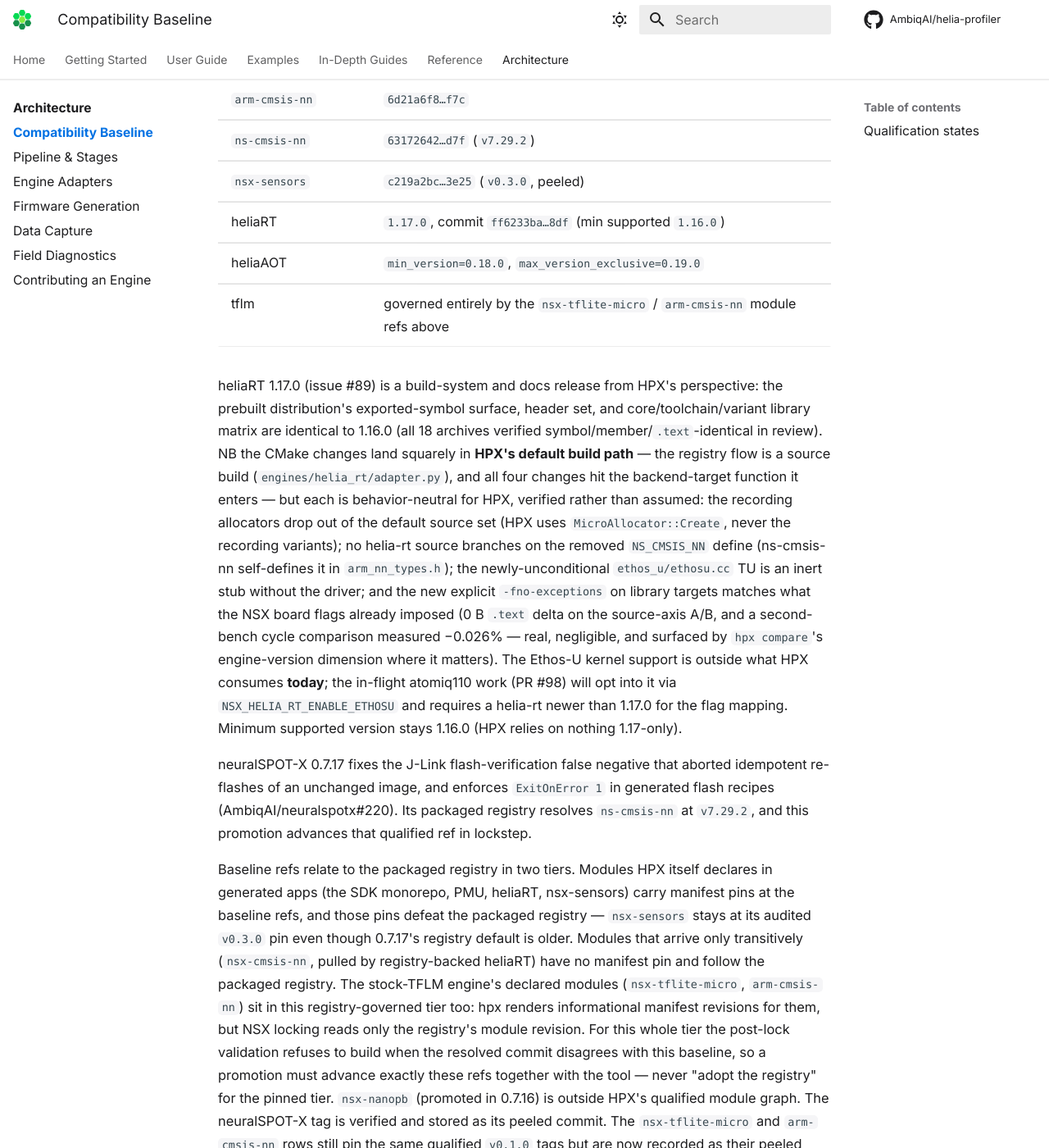
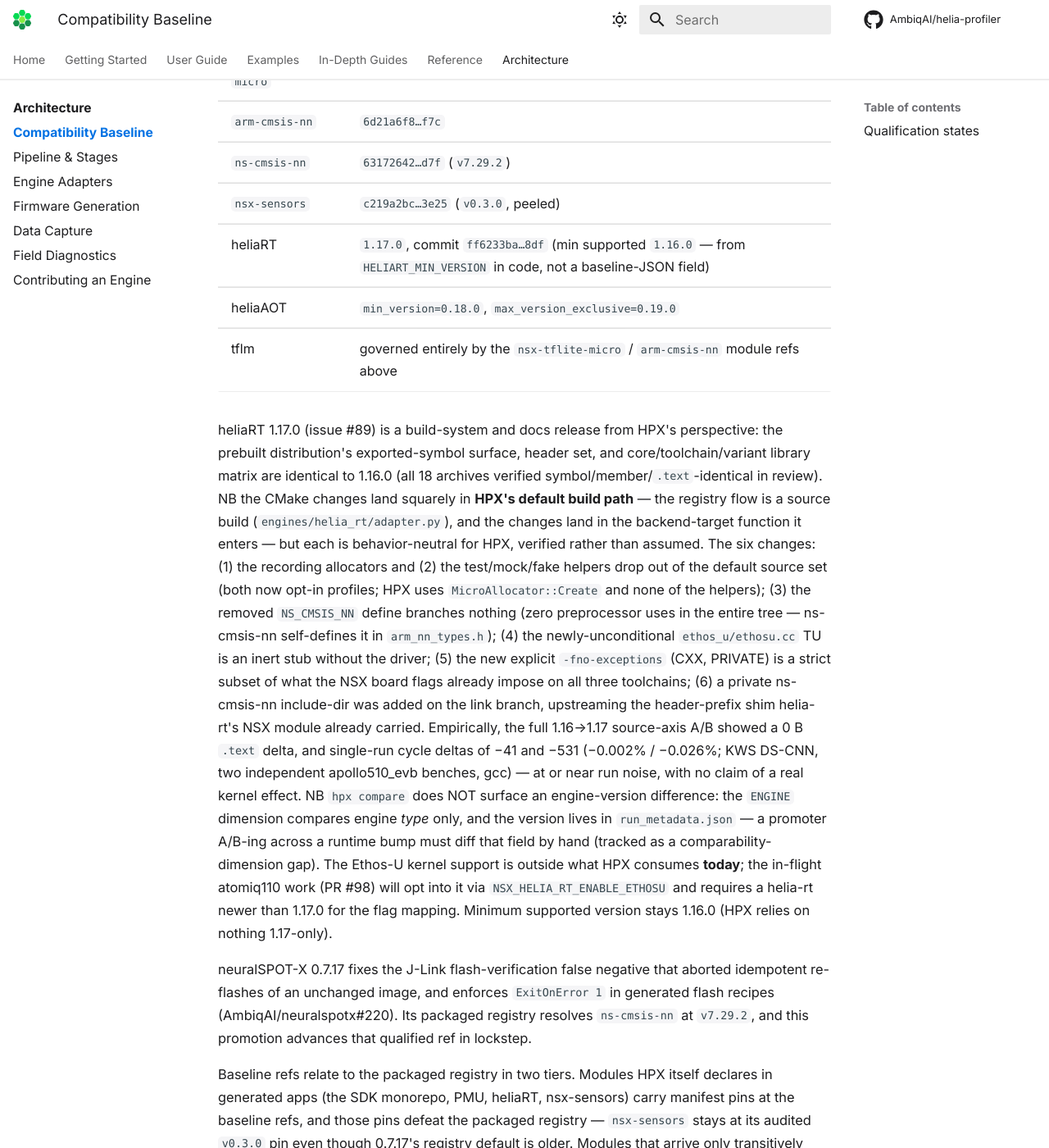
Before and after one commit to AmbiqAI/helia-profiler, an MkDocs documentation site: the page built from docs/architecture/compatibility-baseline.md, in a window 1280 px wide and 1400 px high, scrolled down 622 px. Shown: the whole window at 82% size. Built offline with MkDocs 1.6.1 and Material for MkDocs 9.7.7, drawn with Linux system fonts in a browser that asks for light colours; some web fonts are replaced; comment, search, counter and statistics services are not loaded.

Commit message:
docs: #192 review round — fix the false compare claim, complete the audit
Two lenses on the follow-up (accuracy vs primary sources + mechanical
consistency). The accuracy lens found a BLOCKER in the rewrite itself:

- The doc claimed the 1.16->1.17 cycle delta is "surfaced by hpx
  compare's engine-version dimension" — NO SUCH DIMENSION EXISTS. The
  ENGINE dimension compares engine TYPE only; the version lives in
  run_metadata.json and a cross-promotion A/B renders an identical
  environment table. The doc now states the truth (hand-diff required)
  and the gap is filed as #193 (with the related #132 toolchain-
  dimension acceptance item and the table's missing drift guard).
- The "all four changes" completeness quantifier was checkably wrong:
  the backend-target diff has SIX changes; the rewrite had also dropped
  the test-helpers half the ORIGINAL text carried. All six now
  enumerated, including the ns-cmsis-nn include-dir precedence change a
  blast-radius auditor needs.
- The measurement claim is now honestly caveated: both single-run
  deltas (-41 and -531 cycles), model/board/toolchain named, "at or
  near run noise, no claim of a real kernel effect" — replacing an
  unsupported "real".
- The fixture comment overstated fidelity in exactly the way it was
  written to fix: only module.version tracks the release (the fixture's
  summary still says "prebuilt static libraries"). Reworded, and the
  one claimed invariant is now ENFORCED
  (test_heliart_nsx_fixture_version_tracks_the_qualified_release).
- The hint loses the repo archaeology (moved to a code comment) and its
  self-contradicting first sentence: "full heliaRT repo checkout, not a
  release zip: zips omit the repo-root CMakeLists.txt and
  cmake/helia_rt_sources.cmake."
- Table cell notes min-version comes from HELIART_MIN_VERSION in code,
  not a baseline-JSON field (the next promoter's trap).

The lens verified the PR's central corrections against primary sources
(release-zip contents byte-compared, all 18 archives re-proven
identical at member-multiset level, NSX -fno-exceptions confirmed on
all three toolchains, ns-cmsis-nn self-define confirmed at the
qualified ref) — those stand.

Suite: 2584 passed. ruff clean.

Co-Authored-By: Claude Fable 5 <noreply@anthropic.com>
Claude-Session: https://claude.ai/code/session_016jRJjynMVzciYaEhaAWvQL

```diff
--- a/docs/architecture/compatibility-baseline.md
+++ b/docs/architecture/compatibility-baseline.md
@@ -19,7 +19,7 @@ The current baseline is `hpx-neuralspotx-0.7.17-2026-08`:
 | `arm-cmsis-nn` | `6d21a6f8…f7c` |
 | `ns-cmsis-nn` | `63172642…d7f` (`v7.29.2`) |
 | `nsx-sensors` | `c219a2bc…3e25` (`v0.3.0`, peeled) |
-| heliaRT | `1.17.0`, commit `ff6233ba…8df` (min supported `1.16.0`) |
+| heliaRT | `1.17.0`, commit `ff6233ba…8df` (min supported `1.16.0` — from `HELIART_MIN_VERSION` in code, not a baseline-JSON field) |
 | heliaAOT | `min_version=0.18.0`, `max_version_exclusive=0.19.0` |
 | tflm | governed entirely by the `nsx-tflite-micro` / `arm-cmsis-nn` module refs above |
 
@@ -28,18 +28,27 @@ perspective: the prebuilt distribution's exported-symbol surface, header
 set, and core/toolchain/variant library matrix are identical to 1.16.0
 (all 18 archives verified symbol/member/`.text`-identical in review).
 NB the CMake changes land squarely in **HPX's default build path** — the
-registry flow is a source build (`engines/helia_rt/adapter.py`), and all
-four changes hit the backend-target function it enters — but each is
-behavior-neutral for HPX, verified rather than assumed: the recording
-allocators drop out of the default source set (HPX uses
-`MicroAllocator::Create`, never the recording variants); no helia-rt
-source branches on the removed `NS_CMSIS_NN` define (ns-cmsis-nn
-self-defines it in `arm_nn_types.h`); the newly-unconditional
-`ethos_u/ethosu.cc` TU is an inert stub without the driver; and the new
-explicit `-fno-exceptions` on library targets matches what the NSX board
-flags already imposed (0 B `.text` delta on the source-axis A/B, and a
-second-bench cycle comparison measured −0.026% — real, negligible, and
-surfaced by `hpx compare`'s engine-version dimension where it matters).
+registry flow is a source build (`engines/helia_rt/adapter.py`), and the
+changes land in the backend-target function it enters — but each is
+behavior-neutral for HPX, verified rather than assumed. The six changes:
+(1) the recording allocators and (2) the test/mock/fake helpers drop out
+of the default source set (both now opt-in profiles; HPX uses
+`MicroAllocator::Create` and none of the helpers); (3) the removed
+`NS_CMSIS_NN` define branches nothing (zero preprocessor uses in the
+entire tree — ns-cmsis-nn self-defines it in `arm_nn_types.h`); (4) the
+newly-unconditional `ethos_u/ethosu.cc` TU is an inert stub without the
+driver; (5) the new explicit `-fno-exceptions` (CXX, PRIVATE) is a
+strict subset of what the NSX board flags already impose on all three
+toolchains; (6) a private ns-cmsis-nn include-dir was added on the link
+branch, upstreaming the header-prefix shim helia-rt's NSX module already
+carried. Empirically, the full 1.16→1.17 source-axis A/B showed a 0 B
+`.text` delta, and single-run cycle deltas of −41 and −531 (−0.002% /
+−0.026%; KWS DS-CNN, two independent apollo510_evb benches, gcc) — at
+or near run noise, with no claim of a real kernel effect. NB `hpx
+compare` does NOT surface an engine-version difference: the `ENGINE`
+dimension compares engine *type* only, and the version lives in
+`run_metadata.json` — a promoter A/B-ing across a runtime bump must
+diff that field by hand (tracked as a comparability-dimension gap).
 The Ethos-U kernel support is outside what HPX consumes **today**; the
 in-flight atomiq110 work (PR #98) will opt into it via
 `NSX_HELIA_RT_ENABLE_ETHOSU` and requires a helia-rt newer than 1.17.0
```
Also changed, not shown: 3 other files.
